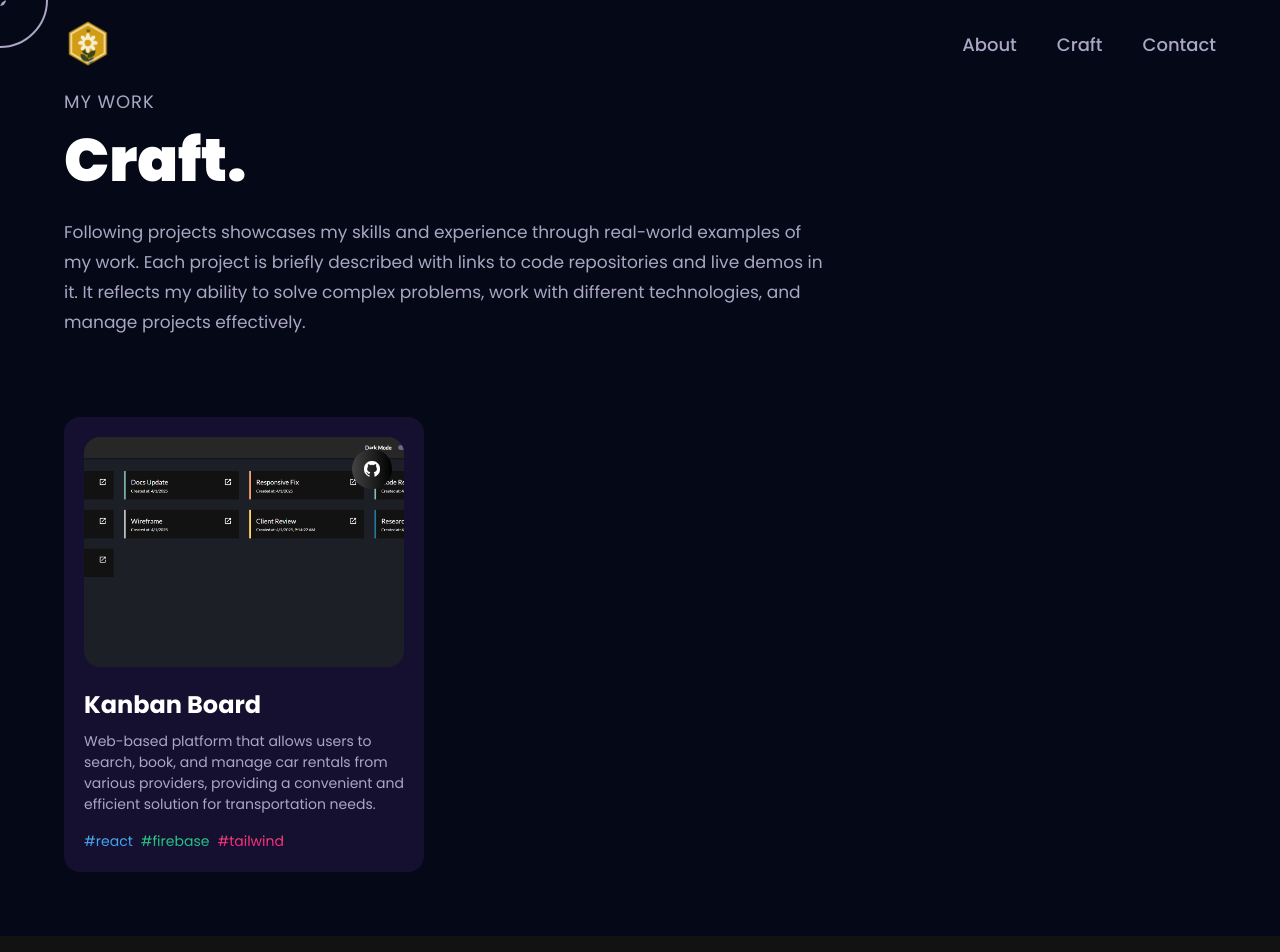
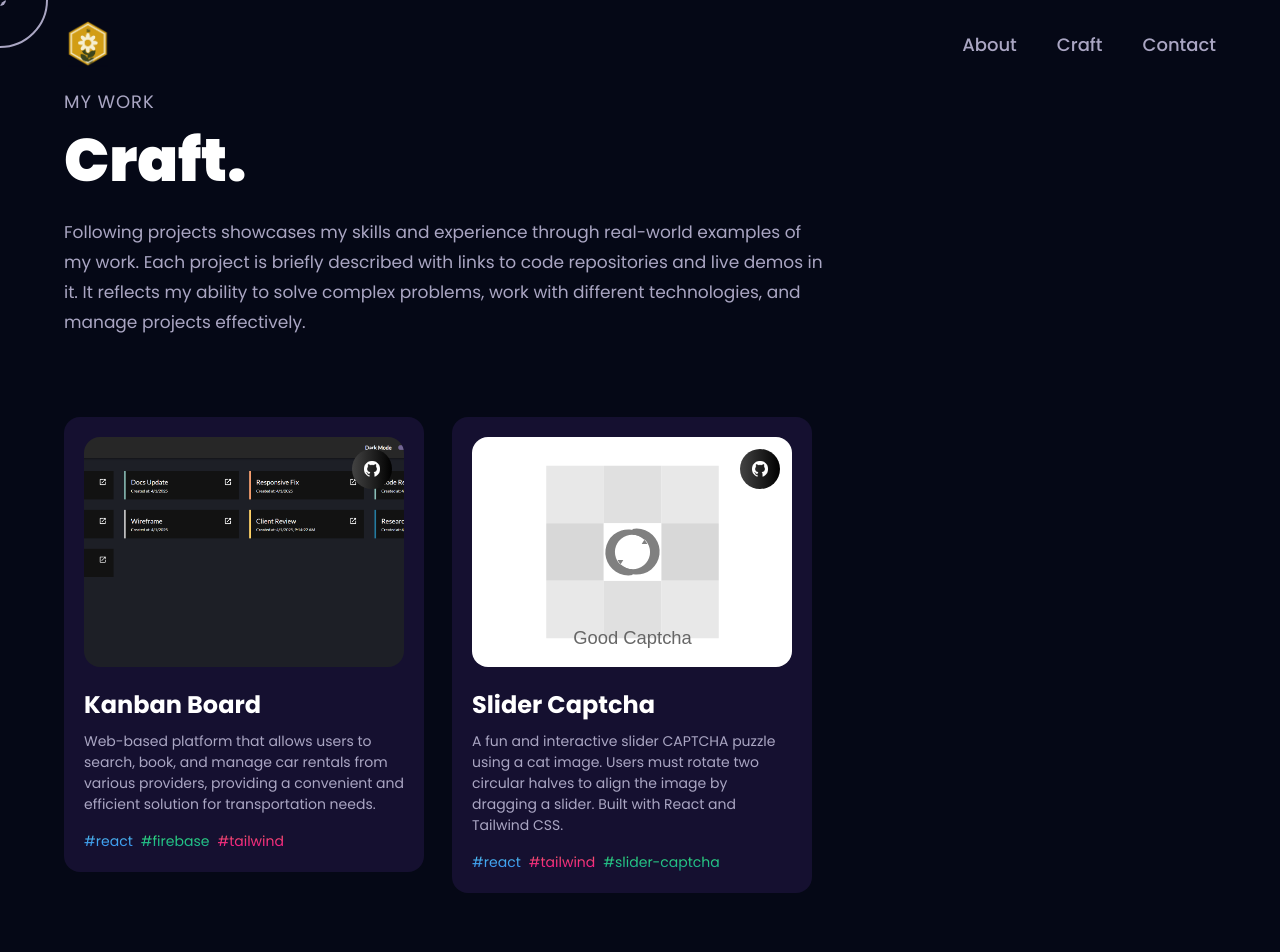
Before and after one commit to Snehal193/3d_portfolio, a React (Vite) app: page /craft in a window 1280 px wide. Shown: the top 952 px of the page. Built offline with nearby package versions, Linux system fonts and the light colour scheme.

Commit message:
Implemented slider captcha.

```diff
--- a/src/assets/index.js
+++ b/src/assets/index.js
@@ -36,6 +36,8 @@ import kanbanBoard from "./kanbanBoard.png";
 import jobit from "./jobit.png";
 import tripguide from "./tripguide.png";
 import cat from "./cat.jpg";
+import captchaThumb from "./captcha-thumb.svg";
+import payCardThumb from "./paycard-thumb.svg";
 
 export {
   logo,
@@ -46,6 +48,8 @@ export {
   github,
   menu,
   close,
+  captchaThumb,
+  payCardThumb,
   css,
   docker,
   figma,
--- a/src/constants/index.js
+++ b/src/constants/index.js
@@ -17,7 +17,9 @@ import {
     firebase,
     materialUI,
     sass,
-    education
+    education,
+    captchaThumb,
+    payCardThumb
   } from "../assets";
 
   export const navLinks = [
@@ -148,6 +150,27 @@ import {
       ],
       image: kanbanBoard,
       source_code_link: "https://github.com/Snehal193/3d_portfolio",
+    },
+    {
+      name: "Slider Captcha",
+      description:
+        "A fun and interactive slider CAPTCHA puzzle using a cat image. Users must rotate two circular halves to align the image by dragging a slider. Built with React and Tailwind CSS.",
+      tags: [
+        {
+          name: "react",
+          color: "blue-text-gradient",
+        },
+        {
+          name: "tailwind",
+          color: "pink-text-gradient",
+        },
+        {
+          name: "slider-captcha",
+          color: "green-text-gradient",
+        },
+      ],
+      image: captchaThumb,
+      source_code_link: "https://github.com/Snehal193/3d_portfolio",
     }
   ];
 
```
Also changed, not shown: src/assets/captcha-thumb.svg (added), src/assets/paycard-thumb.svg (added).
